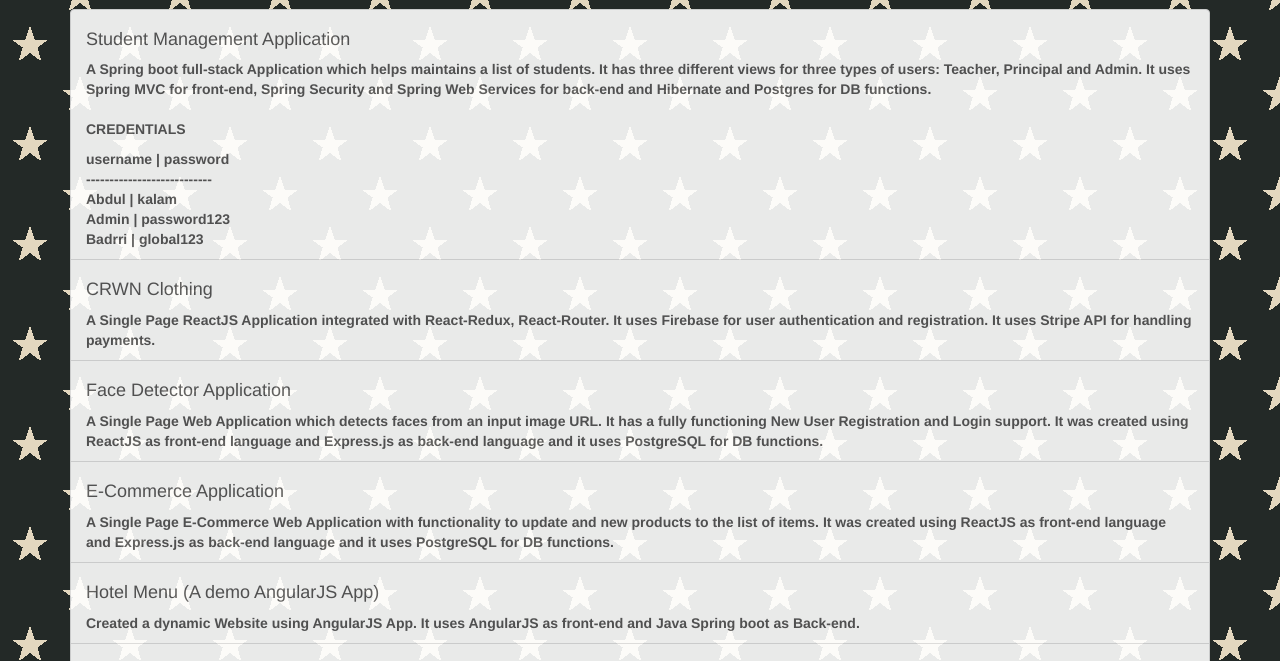
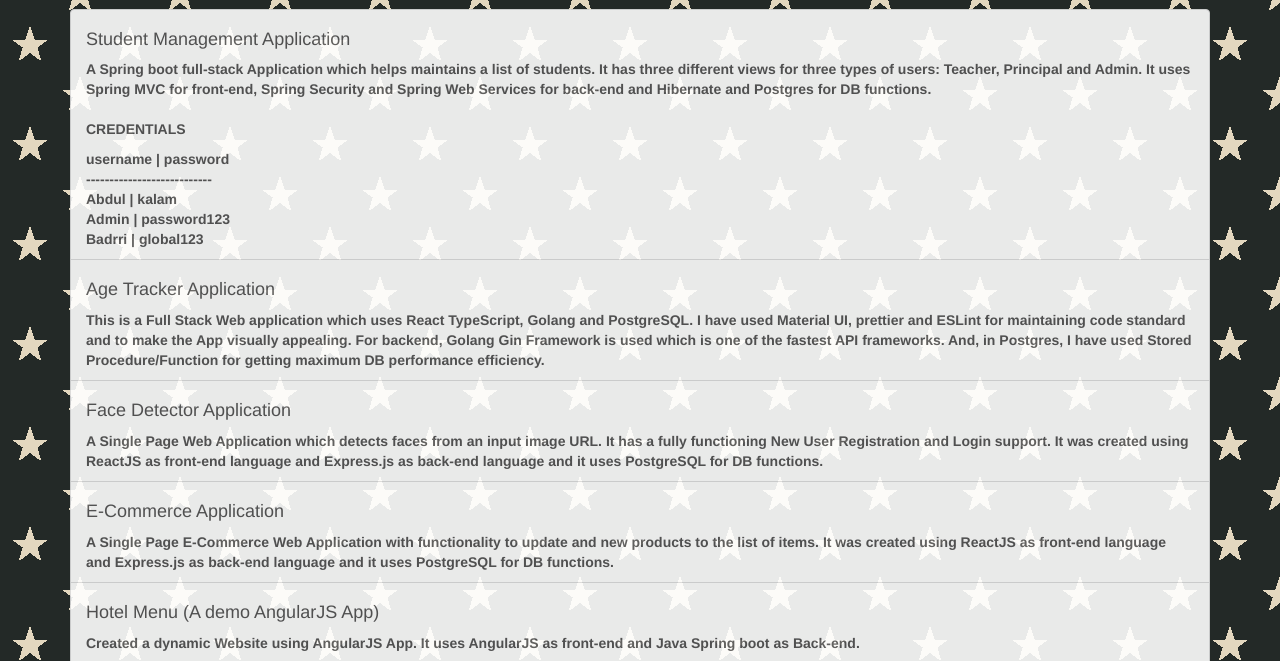
Before and after one commit to Badrri-Narayanan/Badrri-Narayanan.github.io, a website built with Parcel: page src/index.html in a window 1280 px wide. Shown: the part 83-744 px from the top of the page. Built offline with nearby package versions, Linux system fonts and the light colour scheme.

Commit message:
added age tracker app to my portfolio

```diff
--- a/src/index.html
+++ b/src/index.html
@@ -30,10 +30,10 @@
                 </div>
             </a>
 
-            <a href="https://crwn-clothing-badrri2021.herokuapp.com/" target="_blank" class="list-group-item">
+            <a href="https://badrri-narayanan.github.io/Age_Tracker_UI/" target="_blank" class="list-group-item">
                 <span>
-                    <h4>CRWN Clothing</h4>
-                    A Single Page ReactJS Application integrated with React-Redux, React-Router. It uses Firebase for user authentication and registration. It uses Stripe API for handling payments.
+                    <h4>Age Tracker Application</h4>
+                    This is a Full Stack Web application which uses <strong>React TypeScript, Golang and PostgreSQL</strong>. I have used Material UI, prettier and ESLint for maintaining code standard and to make the App visually appealing. For backend, Golang Gin Framework is used which is one of the fastest API frameworks. And, in Postgres, I have used Stored Procedure/Function for getting maximum DB performance efficiency.
                 </span>
             </a>
 
```
Also changed, not shown: 2 other files.
